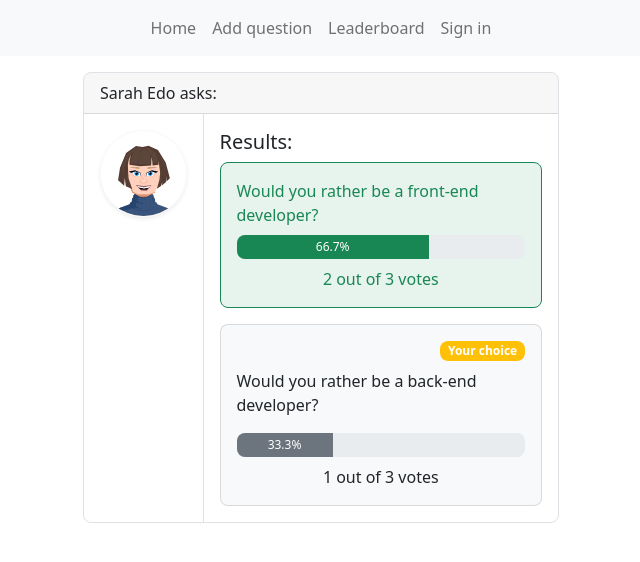
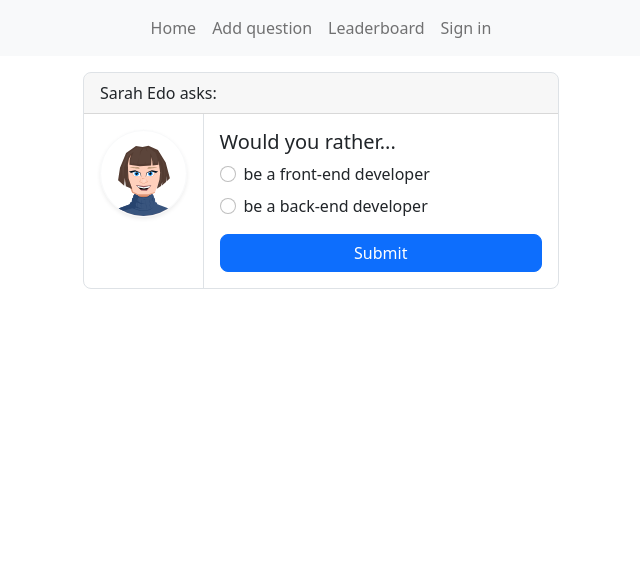
Before and after one commit to elvinasv/rtk-would-you-rather-app, a React (Create React App) app: page /questions/1 in a window 1280 px wide. Shown: the top 562 px of the page, without its empty margins (319-959 px from the left). Built offline with nearby package versions, Linux system fonts and the light colour scheme.

Commit message:
feat: Make LoginPage form controlled

```diff
--- a/src/features/authorization/login.js
+++ b/src/features/authorization/login.js
@@ -1,15 +1,36 @@
-import React from 'react';
+import React, { useState } from 'react';
 
 export default function LoginPage() {
+  const [username, setUsername] = useState('');
+  const [password, setPassword] = useState('');
+
+  const onUsernameChange = (e) => setUsername(e.target.value);
+  const onPasswordChange = (e) => setPassword(e.target.value);
+
+  const handleSubmit = (e) => {
+    e.preventDefault();
+
+    console.group('Login page: handleSubmit');
+    console.log(`username: ${username}`);
+    console.log(`password: ${password}`);
+    console.groupEnd();
+  };
+
   return (
     <div className="container mw-500">
       <h2 className="text-center">Please login</h2>
-      <form className="row">
+      <form className="row" onSubmit={handleSubmit}>
         <div className="mb-3">
           <label htmlFor="loginInputUsername" className="form-label">
             Username
           </label>
-          <input type="text" className="form-control" id="loginInputEmail" />
+          <input
+            type="text"
+            id="loginInputEmail"
+            className="form-control"
+            value={username}
+            onChange={onUsernameChange}
+          />
         </div>
         <div className="mb-3">
           <label htmlFor="loginInputPassword" className="form-label">
@@ -19,10 +40,12 @@ export default function LoginPage() {
             type="password"
             id="loginInputPassword"
             className="form-control"
+            value={password}
+            onChange={onPasswordChange}
           />
         </div>
         <div className="text-center">
-          <button type="button" className="btn btn-primary px-5">
+          <button type="submit" className="btn btn-primary px-5">
             Submit
           </button>
         </div>
--- a/src/features/question/question-page.js
+++ b/src/features/question/question-page.js
@@ -4,7 +4,7 @@ import UnansweredQuestion from './unanswered-question';
 import AnsweredQuestion from './answered-question';
 
 export default function QuestionPage() {
-  const isAnswered = true;
+  const isAnswered = false;
 
   return (
     <div className="container mw-500">
--- a/src/features/question/unanswered-question.js
+++ b/src/features/question/unanswered-question.js
@@ -16,7 +16,8 @@ export default function UnansweredQuestion() {
             <input
               className="form-check-input"
               type="radio"
-              id="flexRadioDefault1"
+              id="question-option-1"
+              name="poll-options"
             />
             <label className="form-check-label" htmlFor="question-option-1">
               be a front-end developer
@@ -26,10 +27,10 @@ export default function UnansweredQuestion() {
             <input
               className="form-check-input"
               type="radio"
-              id="question-option-1"
-              checked
+              id="question-option-2"
+              name="poll-options"
             />
-            <label className="form-check-label" htmlFor="flexRadioDefault2">
+            <label className="form-check-label" htmlFor="question-option-2">
               be a back-end developer
             </label>
           </div>
```
